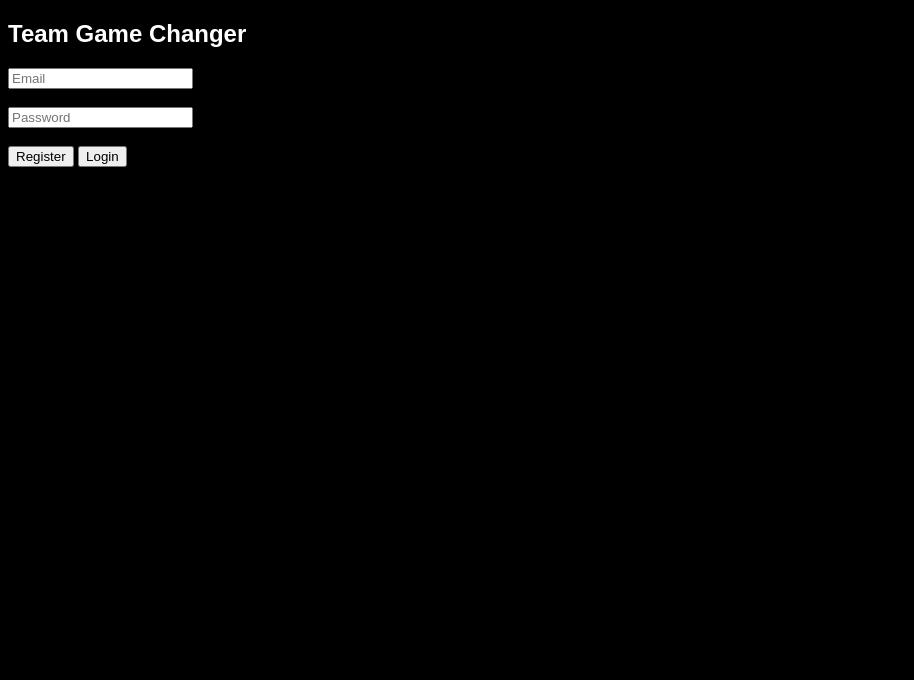
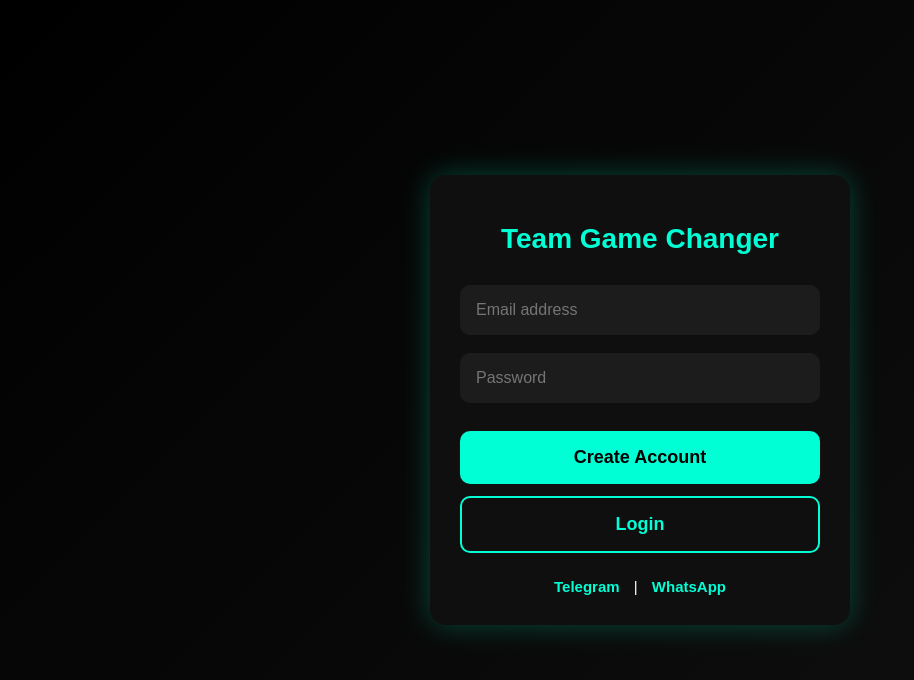
Before and after one commit to dipakbamaniya030216-ui/team-game-changer, a plain HTML site: page index.html in a window 1280 px wide. Shown: the whole page, without its empty margins (0-914 px from the left). Drawn offline with Linux system fonts and the light colour scheme.

Commit message:
Update index.html

```diff
--- a/index.html
+++ b/index.html
@@ -2,21 +2,118 @@
 <html>
 <head>
   <meta charset="UTF-8">
-  <title>Team Game Changer - Login</title>
+  <title>Team Game Changer | Login</title>
   <meta name="viewport" content="width=device-width, initial-scale=1.0">
+
+  <style>
+    * {
+      box-sizing: border-box;
+    }
+
+    body {
+      margin: 0;
+      height: 100vh;
+      background: linear-gradient(135deg, #000000, #111111);
+      font-family: Arial, sans-serif;
+      color: #fff;
+      display: flex;
+      justify-content: center;
+      align-items: center;
+    }
+
+    .container {
+      width: 100%;
+      max-width: 420px;
+      padding: 30px;
+      background: #0f0f0f;
+      border-radius: 16px;
+      box-shadow: 0 0 30px rgba(0,255,200,0.25);
+    }
+
+    h1 {
+      text-align: center;
+      margin-bottom: 30px;
+      color: #00ffd5;
+      font-size: 28px;
+    }
+
+    input {
+      width: 100%;
+      padding: 16px;
+      font-size: 16px;
+      margin-bottom: 18px;
+      border-radius: 10px;
+      border: none;
+      outline: none;
+      background: #1c1c1c;
+      color: #fff;
+    }
+
+    button {
+      width: 100%;
+      padding: 16px;
+      font-size: 18px;
+      margin-top: 10px;
+      border-radius: 10px;
+      border: none;
+      background: #00ffd5;
+      color: #000;
+      font-weight: bold;
+      cursor: pointer;
+    }
+
+    button.secondary {
+      background: transparent;
+      color: #00ffd5;
+      border: 2px solid #00ffd5;
+      margin-top: 12px;
+    }
+
+    button:hover {
+      opacity: 0.9;
+    }
+
+    .links {
+      text-align: center;
+      margin-top: 25px;
+      font-size: 15px;
+    }
+
+    .links a {
+      color: #00ffd5;
+      text-decoration: none;
+      margin: 0 10px;
+      font-weight: bold;
+    }
+
+    #msg {
+      text-align: center;
+      margin-top: 15px;
+      font-size: 16px;
+      color: #00ffd5;
+    }
+  </style>
 </head>
 
-<body style="background:black;color:white;font-family:Arial;">
+<body>
 
-<h2>Team Game Changer</h2>
+  <div class="container">
+    <h1>Team Game Changer</h1>
 
-<input id="email" type="email" placeholder="Email"><br><br>
-<input id="password" type="password" placeholder="Password"><br><br>
+    <input id="email" type="email" placeholder="Email address">
+    <input id="password" type="password" placeholder="Password">
 
-<button onclick="register()">Register</button>
-<button onclick="login()">Login</button>
+    <button onclick="register()">Create Account</button>
+    <button class="secondary" onclick="login()">Login</button>
 
-<p id="msg"></p>
+    <div id="msg"></div>
+
+    <div class="links">
+      <a href="https://t.me/teamgamechanger63" target="_blank">Telegram</a>
+      |
+      <a href="https://whatsapp.com/channel/0029ValWqLzJpe8mK5Ctru1O" target="_blank">WhatsApp</a>
+    </div>
+  </div>
 
   <!-- Firebase -->
   <script src="https://www.gstatic.com/firebasejs/9.23.0/firebase-app-compat.js"></script>
@@ -37,21 +134,21 @@
 
     function register() {
       auth.createUserWithEmailAndPassword(
-      document.getElementById("email").value,
-      document.getElementById("password").value
+        email.value,
+        password.value
       ).then(() => {
-      document.getElementById("msg").innerText = "Account Created";
-      window.location.href = "dashboard.html";
+        msg.innerText = "Account Created Successfully";
+        setTimeout(() => window.location.href = "dashboard.html", 1200);
       }).catch(e => alert(e.message));
     }
 
     function login() {
       auth.signInWithEmailAndPassword(
-      document.getElementById("email").value,
-      document.getElementById("password").value
+        email.value,
+        password.value
       ).then(() => {
-      document.getElementById("msg").innerText = "Login Success";
-      window.location.href = "dashboard.html";
+        msg.innerText = "Login Successful";
+        setTimeout(() => window.location.href = "dashboard.html", 1200);
       }).catch(e => alert(e.message));
     }
   </script>
```
Lines whose indentation alone changed are shown as unchanged.
